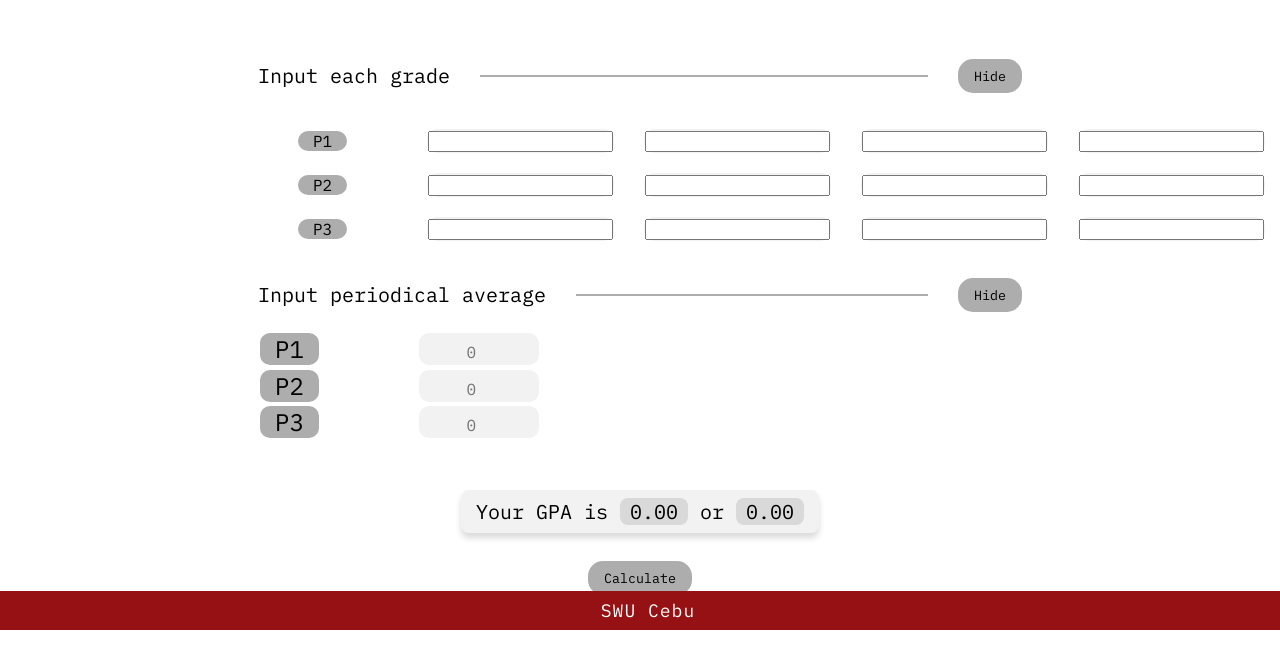
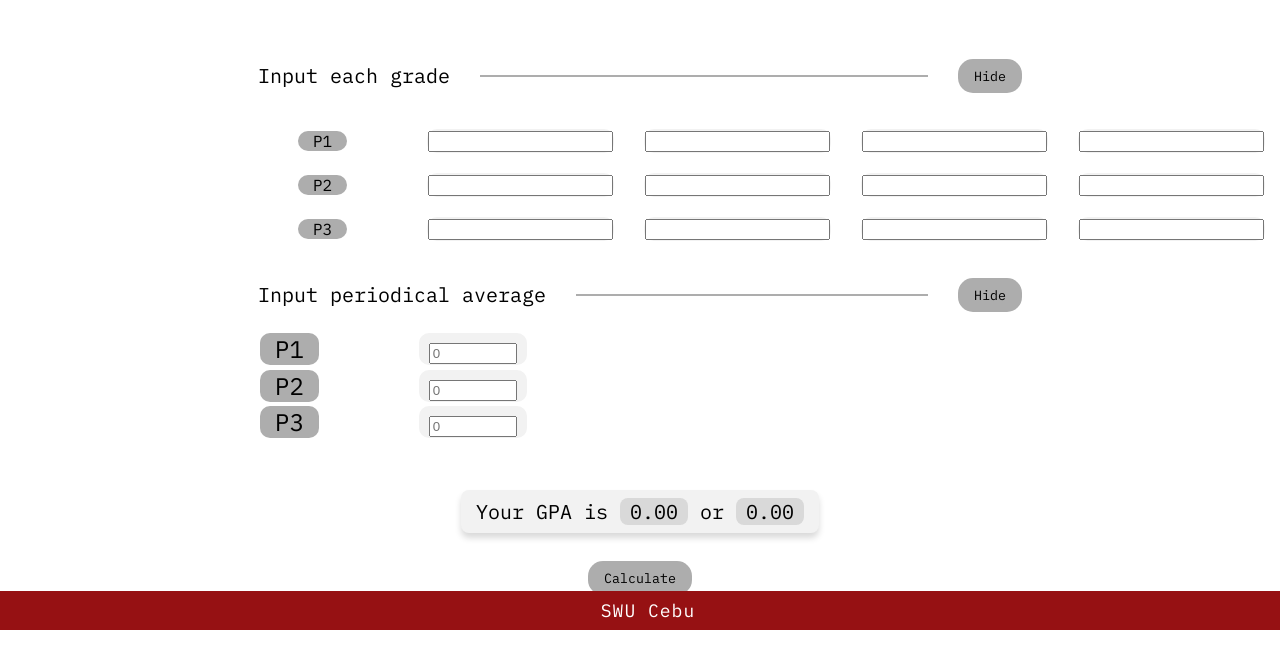
Before and after one commit to Cid-Kagenou000/GPA-Calculator, a plain HTML site: page index.html in a window 1280 px wide. Shown: the part 170-833 px from the top of the page. Drawn offline with Linux system fonts and the light colour scheme.

Commit message:
modified:   style.css

```diff
--- a/style.css
+++ b/style.css
@@ -78,7 +78,7 @@ hr {
     margin-right: 50px;
 }
 
-.Table,.Tablev2 input {
+.Table,Tablev2 input {
     background-color: #000000;
     border: none;
     text-align: center;
```
